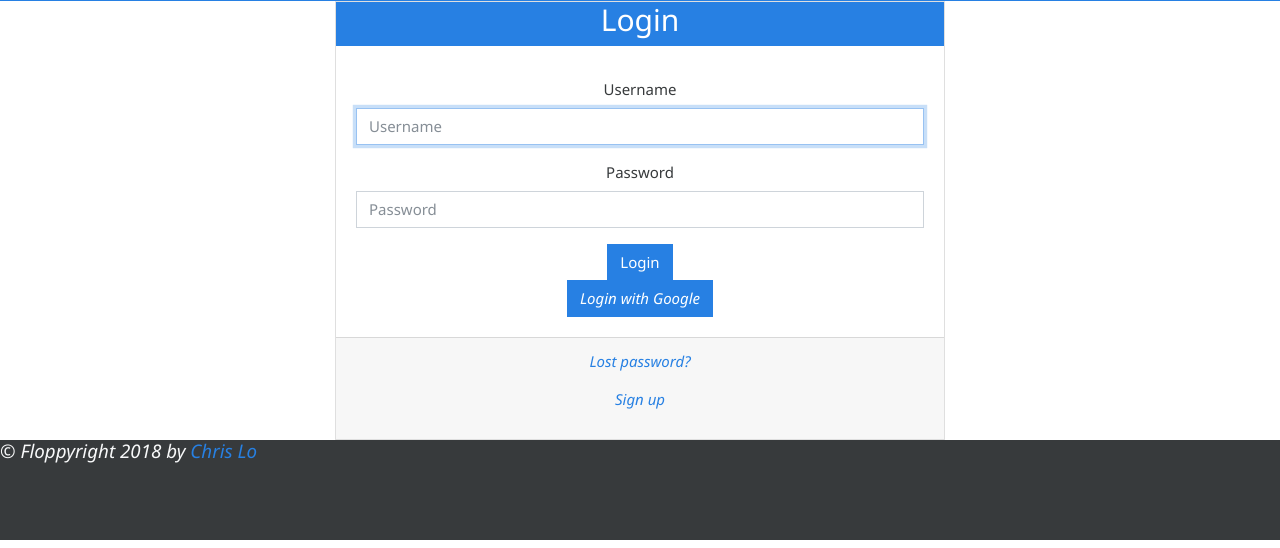
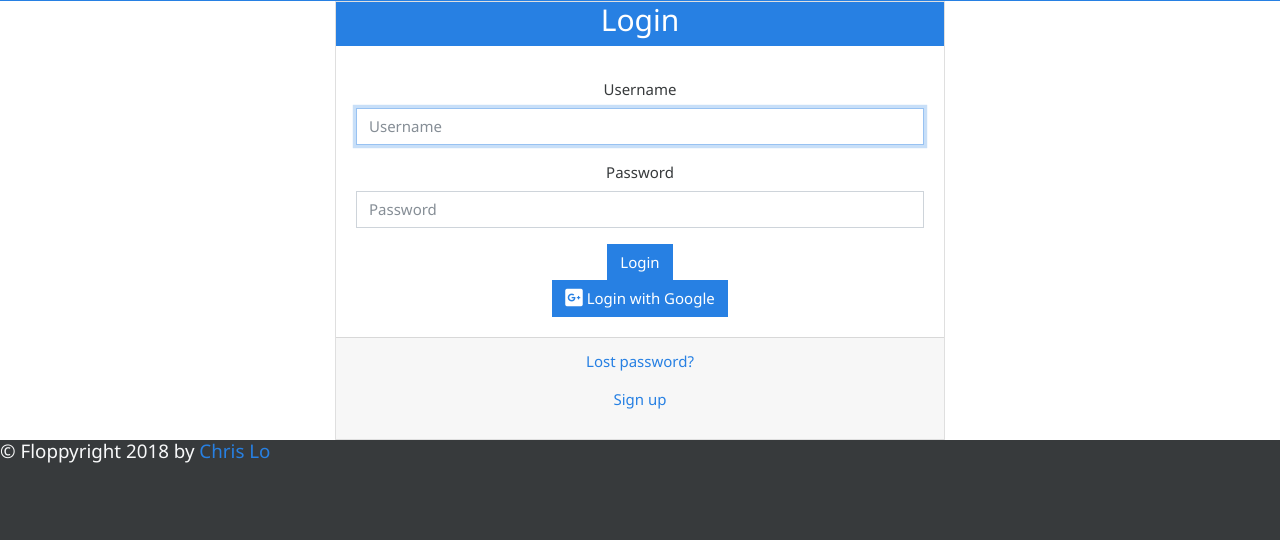
Before and after one commit to ChrisChrisLoLo/UCourse, a Django app: page /accounts/login/ in a window 1280 px wide. Shown: the part 54-602 px from the top of the page. Run offline with Django 3.2, Linux system fonts and the light colour scheme; some libraries are stand-ins or nearby versions.

Commit message:
Added google logo.

```diff
--- a/templates/registration/login.html
+++ b/templates/registration/login.html
@@ -36,7 +36,7 @@
                         {% endbuttons %}
                     </form>
                     <a href="{% url 'social:begin' 'google-oauth2' %}" class="btn btn-primary">
-                        <i >Login with Google
+                        <i class="fab fa-google-plus-square fa-lg"></i> Login with Google
                     </a>
                 </div>
                 <div class="card-footer">
```
